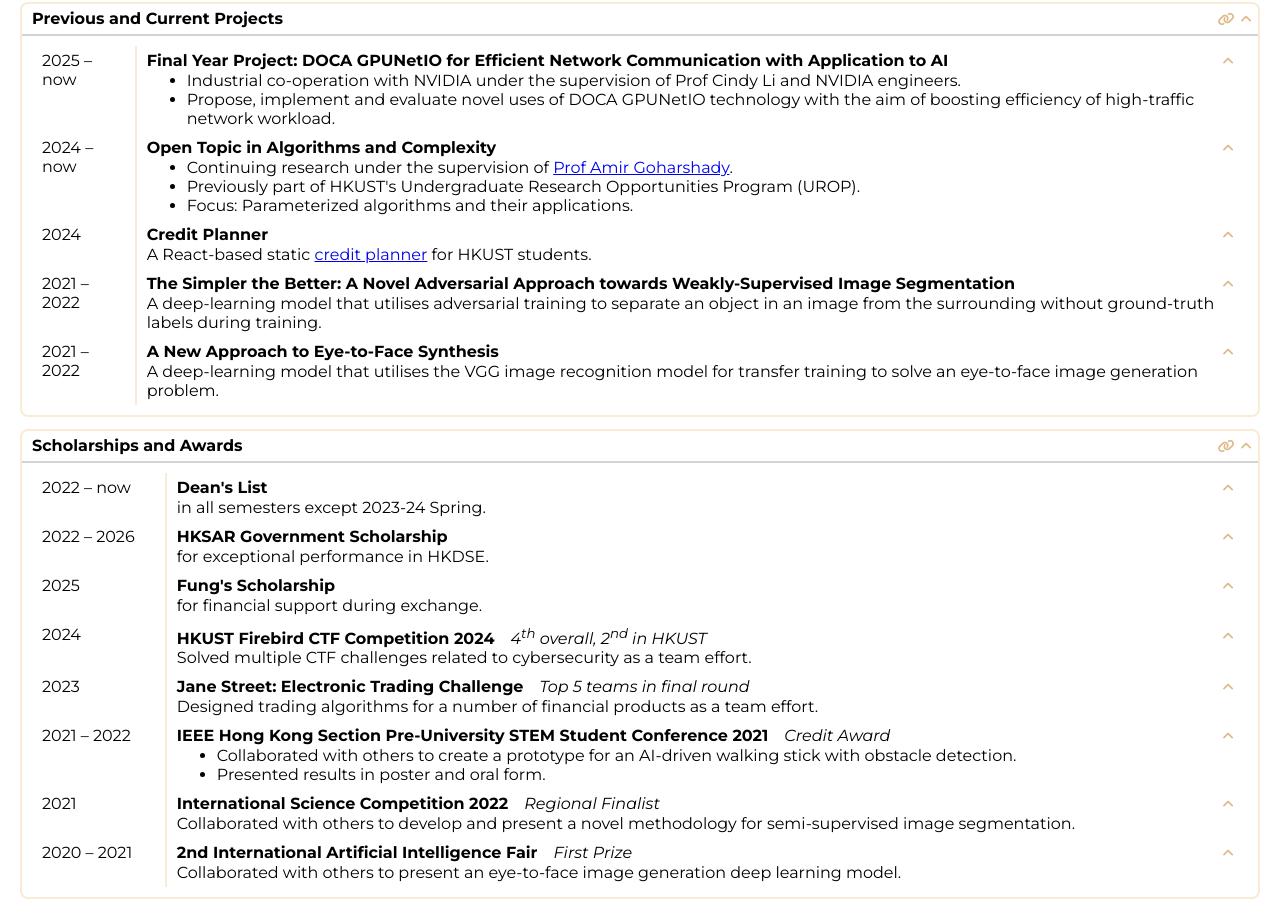
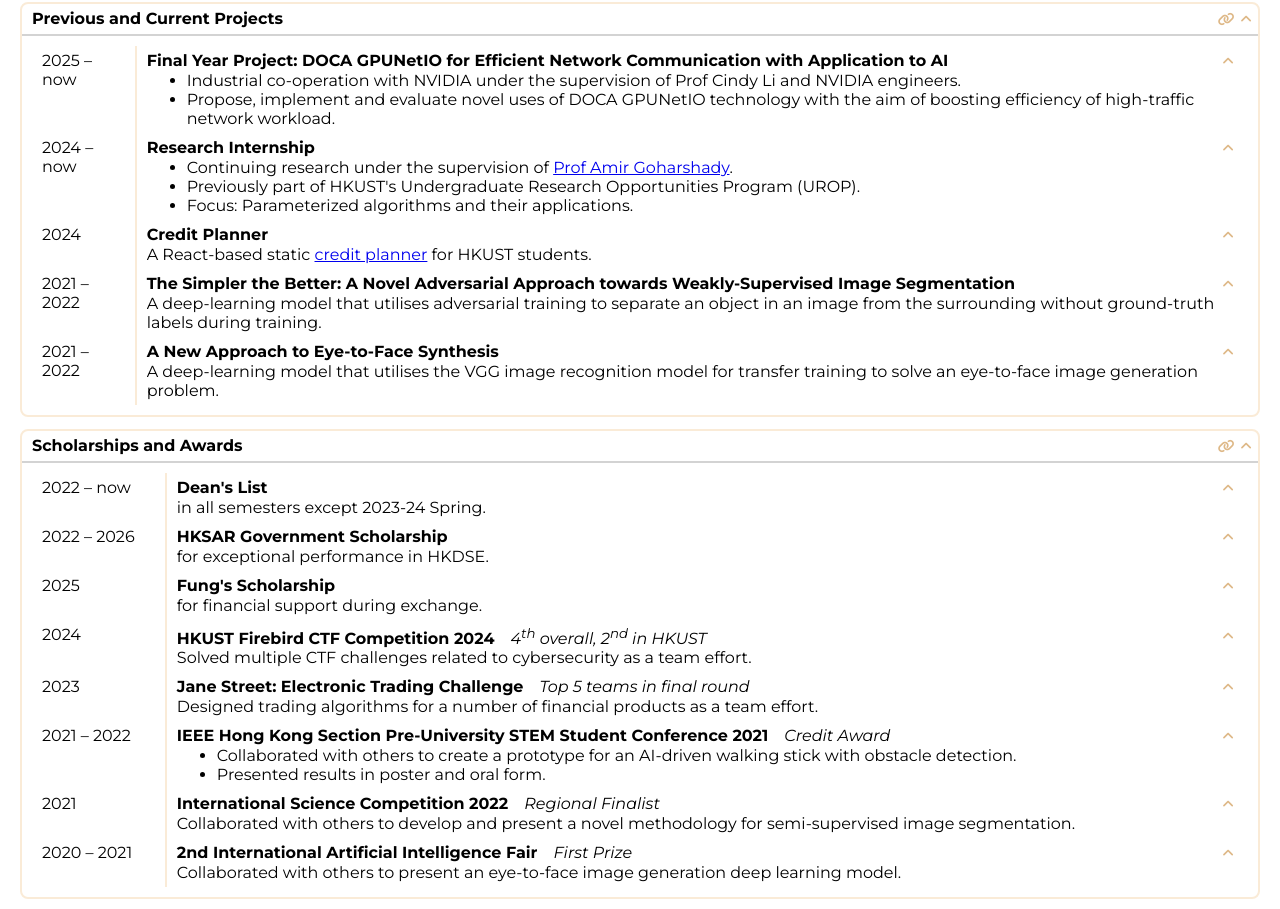
Before and after one commit to rextse04/homepage, a React (Vite) app: page / in a window 1280 px wide. Shown: the part 892-1801 px from the top of the page. Built offline with nearby package versions, Linux system fonts and the light colour scheme.

Commit message:
CV update

```diff
--- a/src/Home.tsx
+++ b/src/Home.tsx
@@ -174,7 +174,7 @@ function Projects() {
                         <li>Propose, implement and evaluate novel uses of DOCA GPUNetIO technology with the aim of boosting efficiency of high-traffic network workload.</li>
                     </ul>
                 </CVTableRow>
-                <CVTableRow period="2024 – now" title="Open Topic in Algorithms and Complexity">
+                <CVTableRow period="2024 – now" title="Research Internship">
                     <ul>
                         <li>Continuing research under the supervision of <a href="https://amir.goharshady.com/">Prof Amir Goharshady</a>.</li>
                         <li>Previously part of HKUST's Undergraduate Research Opportunities Program (UROP).</li>
```
